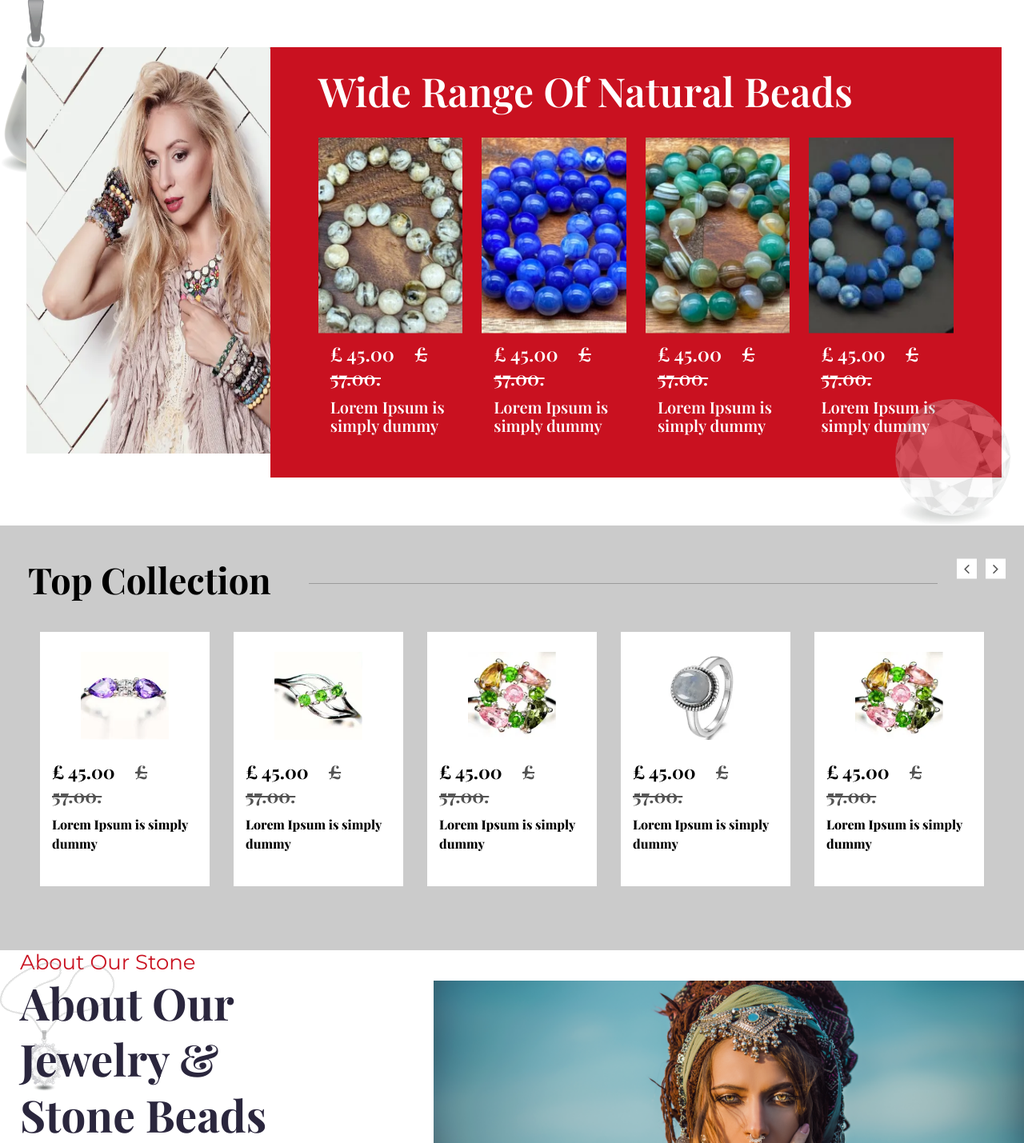
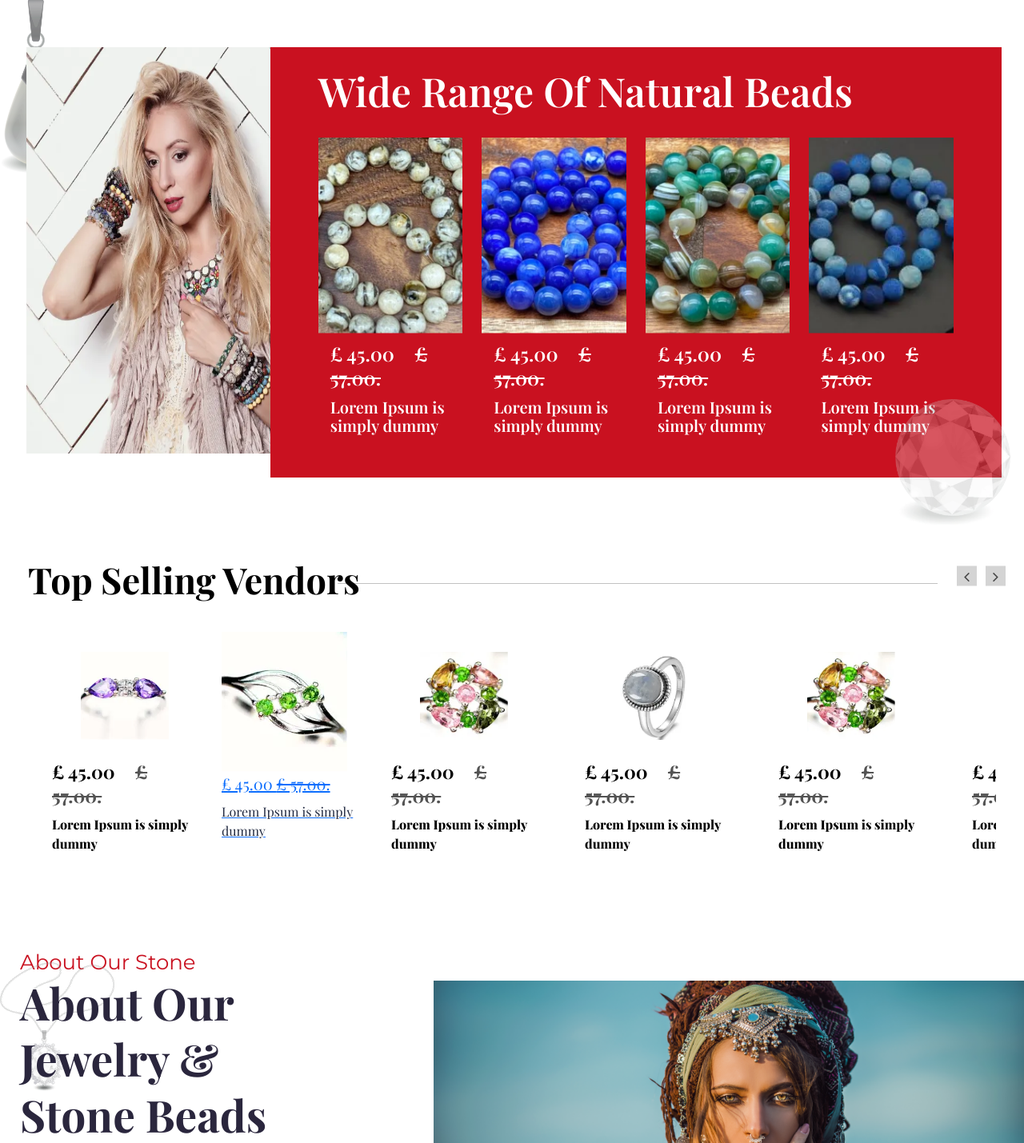
Before and after one commit to sajidjabbar/serene, a PHP site: page / in a window 1280 px wide. Shown: the part 3767-5196 px from the top of the page at 80% size. Run offline with PHP 8.4, Linux system fonts and the light colour scheme; some libraries are stand-ins or nearby versions.

Commit message:
starting vendor section

```diff
--- a/css/style.css
+++ b/css/style.css
@@ -1001,6 +1001,22 @@ footer .for-navlinks:before {
 }
 /* Deal Card  */
 
+/* Top Selling Vendors  */
+.ring_collection.top_collection {
+  background: transparent;
+}
+
+.ring_collection.top_collection .slick-arrow {
+  background: #d4d4d4;
+}
+.ring_collection.top_collection .line {
+    width: 62%;
+}
+.ring_collection.top_collection .slick-arrow {
+    top: -22%;
+}
+/* Top Selling Vendors  */
+
 @media (max-width: 1150px) {
   .deal__timeline h5 {
     font-size: 20px;
--- a/index.php
+++ b/index.php
@@ -370,7 +370,7 @@
         <div class="deal__card-wrapp mt-3 mt-lg-5 mt-md-5">
             <div class="row">
                 <div class="col-lg-3">
-                    <div class="deal__card text-center bg-white px-1 px-md-3 px-lg-3 pt-3 my-2">
+                    <div class="deal__card text-center bg-white px-1 px-md-3 px-lg-3 pt-3 my-2 wow animate__animated animate__fadeInDown">
                         <a href="#">
                             <div class="card__img">
                                 <img src="img/ring3.webp" alt="serene-slot" class="img-fluid">
@@ -410,7 +410,7 @@
                     </div>
                 </div>
                 <div class="col-lg-3">
-                    <div class="deal__card text-center bg-white px-1 px-md-3 px-lg-3 pt-3 my-2">
+                    <div class="deal__card text-center bg-white px-1 px-md-3 px-lg-3 pt-3 my-2 wow animate__animated animate__fadeInDown">
                         <a href="#">
                             <div class="card__img">
                                 <img src="img/ring4.webp" alt="serene-slot" class="img-fluid">
@@ -450,7 +450,7 @@
                     </div>
                 </div>
                 <div class="col-lg-3">
-                    <div class="deal__card text-center bg-white px-1 px-md-3 px-lg-3 pt-3 my-2">
+                    <div class="deal__card text-center bg-white px-1 px-md-3 px-lg-3 pt-3 my-2 wow animate__animated animate__fadeInDown">
                         <a href="#">
                             <div class="card__img">
                                 <img src="img/ring2.webp" alt="serene-slot" class="img-fluid">
@@ -490,7 +490,7 @@
                     </div>
                 </div>
                 <div class="col-lg-3">
-                    <div class="deal__card text-center bg-white px-1 px-md-3 px-lg-3 pt-3 my-2">
+                    <div class="deal__card text-center bg-white px-1 px-md-3 px-lg-3 pt-3 my-2 wow animate__animated animate__fadeInDown">
                         <a href="#">
                             <div class="card__img">
                                 <img src="img/ring1.webp" alt="serene-slot" class="img-fluid">
@@ -621,7 +621,7 @@
     <div class="container-fluid p-0">
         <div class="topbar">
             <div class="title">
-                <h3>Top Collection</h3>
+                <h3>Top Selling Vendors</h3>
                 <div class="line"></div>
             </div>
         </div>
@@ -637,7 +637,7 @@
                     </div>
                 </a>
             </div>
-            <div class="ring-box wow animate__animated animate__fadeInDown animate__delay-1s">
+            <div class="vendor-box wow animate__animated animate__fadeInDown animate__delay-1s">
                 <a href="#">
                     <div class="ring-img">
                         <figure><img src="img/ring2.webp" alt="" class="img-fluid"></figure>
```
